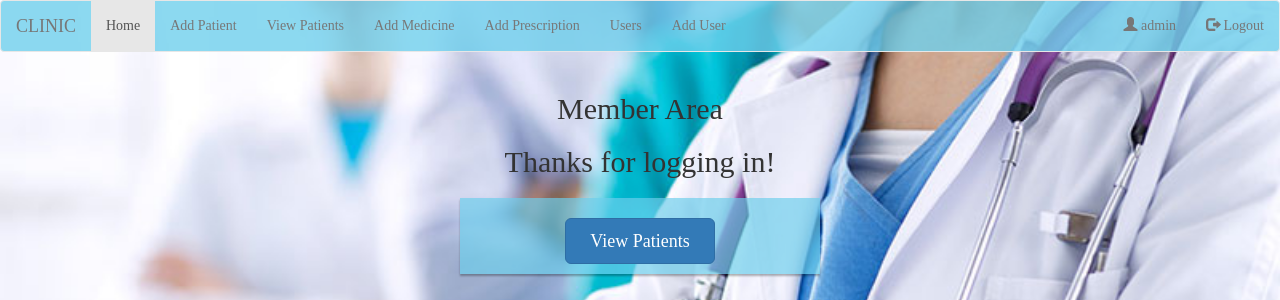
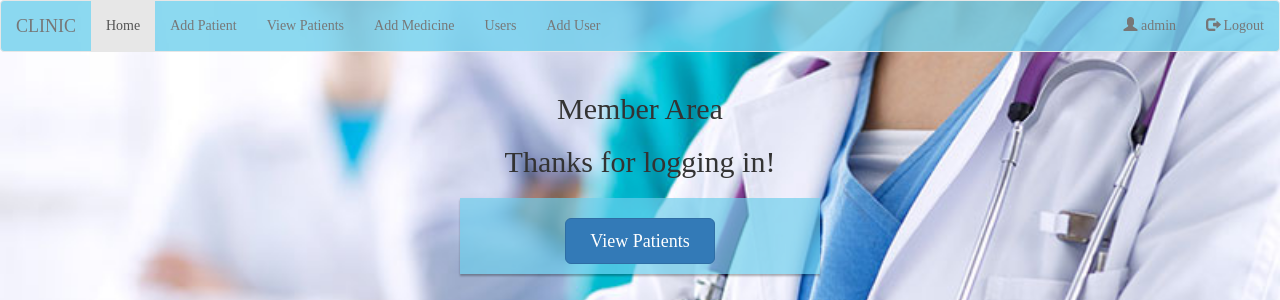
Before and after one commit to Houssam-Sawan/clinic, a PHP site: page /index.php in a window 1280 px wide. Shown: the top 300 px of the page. Run offline with PHP 8.4, Linux system fonts and the light colour scheme; a user stored in the database is signed in.

Commit message:
delete add pres and move it in patient page

```diff
--- a/nav.php
+++ b/nav.php
@@ -17,9 +17,6 @@
                     </li>
                     <li>
                         <a href="adddrugitem.php">Add Medicine</a>
-                    </li>
-                    <li>
-                        <a href="addprescription.php">Add Prescription</a>
                     </li>
                     <li>
                         <a href="users.php">Users</a>
```
